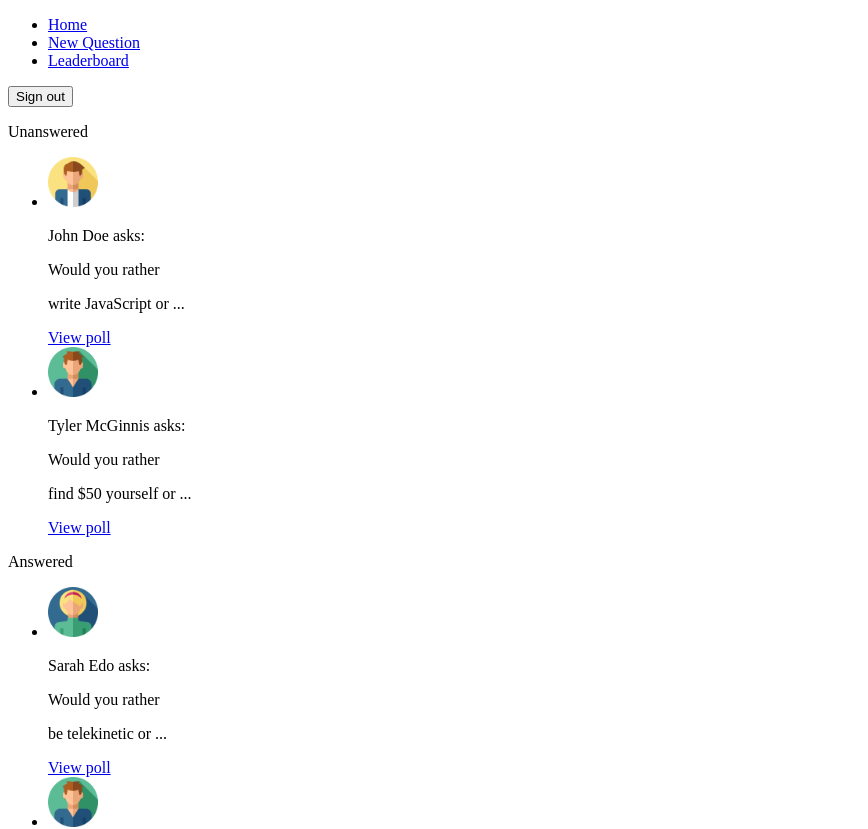
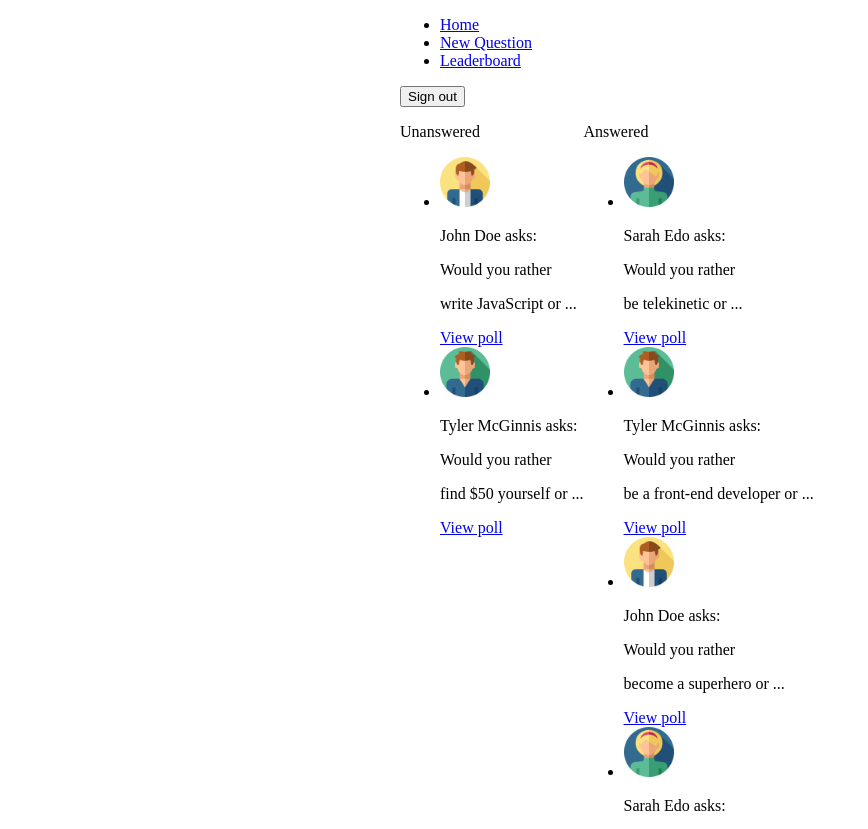
Before and after one commit to t-kubrak/rnd-would-you-rather, a React (Create React App) app: page / in a window 1280 px wide. Shown: the top 829 px of the page, without its empty margins (0-868 px from the left). Built offline with nearby package versions, Linux system fonts and the light colour scheme.

Commit message:
feat: styles adjustment

```diff
--- a/src/components/App.js
+++ b/src/components/App.js
@@ -1,4 +1,4 @@
-import React, {Component} from 'react'
+import React, {Component, Fragment} from 'react'
 import {connect} from 'react-redux'
 import {BrowserRouter as Router, Route, Redirect, Switch} from 'react-router-dom'
 import {handleInitialData} from "../actions/shared";
@@ -18,13 +18,11 @@ class App extends Component {
 
     render() {
         const {loading} = this.props
-
-        if (loading) {
-            return ('Loading...')
-        }
-
         return (
             <Router>
+                <div className="container-main">
+                    {loading ? <p>Loading...</p> : (
+                        <Fragment>
                             <Header/>
                             <main>
                                 <Switch>
@@ -36,6 +34,9 @@ class App extends Component {
                                     <ProtectedRoute path="*" component={NotFound}/>
                                 </Switch>
                             </main>
+                        </Fragment>
+                    )}
+                </div>
             </Router>
         )
     };
--- a/src/components/QuestionUnanswered.js
+++ b/src/components/QuestionUnanswered.js
@@ -29,13 +29,14 @@ class QuestionUnanswered extends Component {
             <li key={id}>
                 <img className='avatar' src={user.avatarURL}/>
                 <p>{user.name} asks:</p>
-                <p>Would you rather</p>
+                <p>Would you rather...</p>
                 <form onSubmit={this.handleSubmit}>
                     <input required type="radio" name='option' id='optionOne' value='optionOne' onChange={this.handleInputChange}/>
                     <label htmlFor="optionOne">{optionOne.text}</label>
                     <br/>
                     <input required type="radio" name='option' id='optionTwo' value='optionTwo' onChange={this.handleInputChange}/>
                     <label htmlFor="optionTwo">{optionTwo.text}</label>
+                    <br/>
                     <br/>
                     <input type="submit" value='Submit'/>
                 </form>
--- a/src/components/Questions.js
+++ b/src/components/Questions.js
@@ -6,6 +6,7 @@ import {getAuthedUserProfile} from "../selectors";
 class Questions extends Component {
     render() {
         return (
+            <div className="questions-list">
                 <div>
                     <p>Unanswered</p>
                     <ul>
@@ -13,6 +14,8 @@ class Questions extends Component {
                             <QuestionLink key={id} id={id}/>
                         ))}
                     </ul>
+                </div>
+                <div>
                     <p>Answered</p>
                     <ul>
                         {this.props.answeredQuestions.map((id) => (
@@ -20,12 +23,13 @@ class Questions extends Component {
                         ))}
                     </ul>
                 </div>
+            </div>
         )
     }
 }
 
 function mapStateToProps(state) {
-    const {questions} = state;
+    const {questions, loading} = state;
     const authedUserProfile = getAuthedUserProfile(state);
     const answeredQuestions = Object.keys(questions)
         .filter(id => Object.keys(authedUserProfile.answers).includes(id))
@@ -37,7 +41,8 @@ function mapStateToProps(state) {
 
     return {
         answeredQuestions,
-        unAnsweredQuestions
+        unAnsweredQuestions,
+        loading
     }
 }
 
--- a/src/index.css
+++ b/src/index.css
@@ -5,3 +5,15 @@
 .bold {
   font-weight: bold;
 }
+
+.questions-list {
+  display: flex;
+  flex: 1 50%;
+}
+
+@media (min-width: 1024px) {
+  .container-main {
+    width: 480px;
+    margin: 0 auto;
+  }
+}
```
Lines whose indentation alone changed are shown as unchanged.
